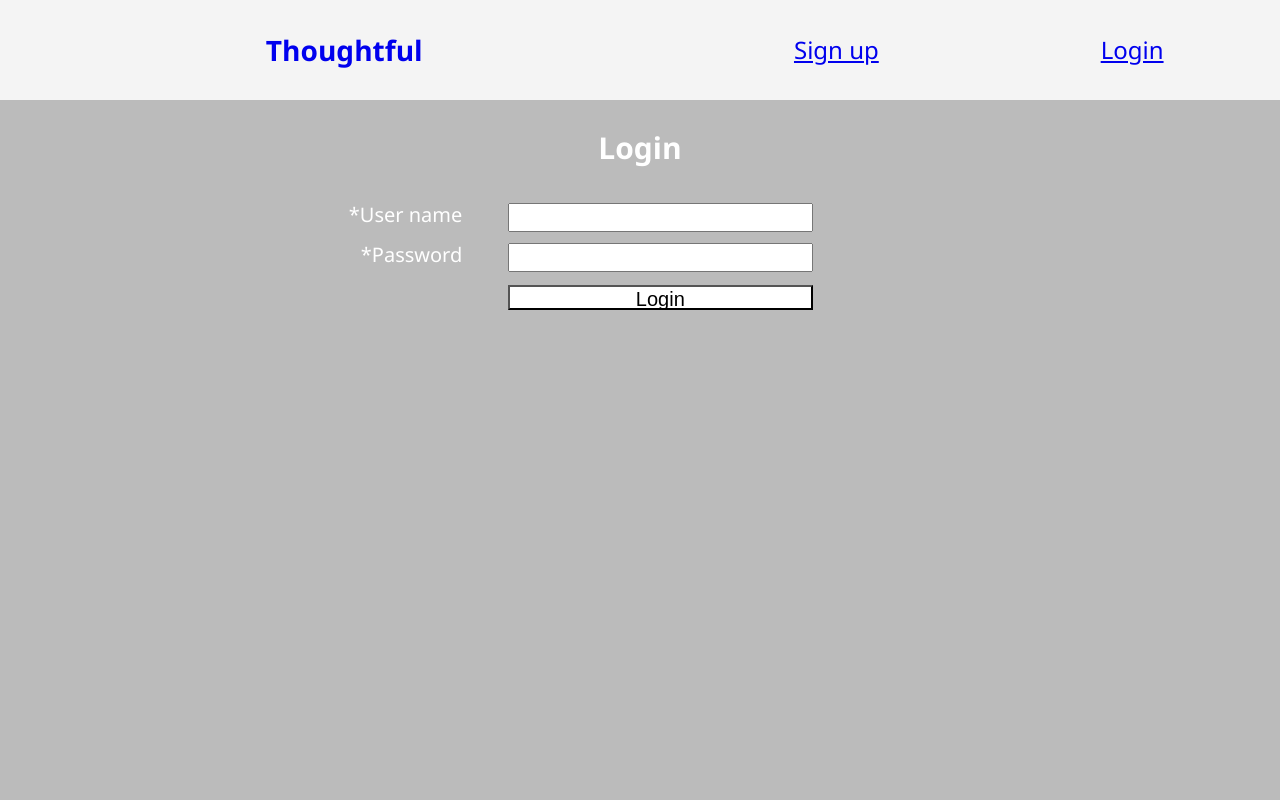
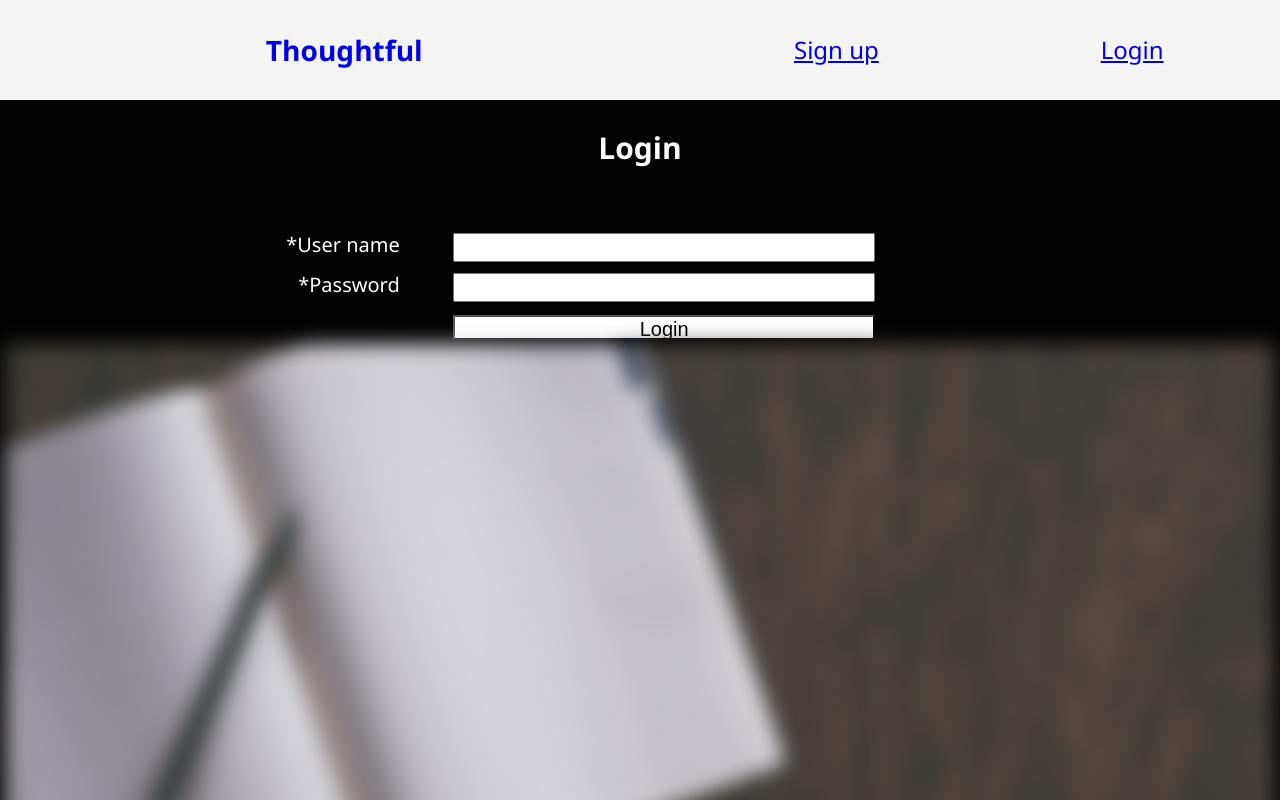
Before and after one commit to traviswhittington88/thoughtful-client, a React (Create React App) app: page /login in a window 1280 px wide. Shown: the top 800 px of the page. Built offline with nearby package versions, Linux system fonts and the light colour scheme; no server answers.

Commit message:
changed font-sizes to make better fit for mobile

```diff
--- a/src/components/LoginForm/LoginForm.css
+++ b/src/components/LoginForm/LoginForm.css
@@ -1,6 +1,7 @@
 .login-form {
   margin: 0 auto;
   width: 60%;
+  padding-top: 30px;
 }
 
 #label, .input {
@@ -17,10 +18,10 @@
 }
 
 
-@media screen and (min-width: 500px) {
+@media screen and (min-width: 700px) {
 
   .login-form {
-    width: 80%;
+    width: 95%;
   }
 
   #label, .input {
@@ -35,7 +36,7 @@
   }
 
   #label + .input {
-    width: 30%;
+    width: 35%;
     /* Large margin-right (30%) to force the next element to the new line
        and margin-left to create a gutter (space) between the #label and #input */
     margin: 0 30% 0 4%;
@@ -43,7 +44,7 @@
 
   #submit {
     text-align: center;
-    width: 30%;
+    width: 35%;
     height: 25px;
     margin-left: 4%;
   }
--- a/src/components/Nav/Nav.css
+++ b/src/components/Nav/Nav.css
@@ -6,6 +6,11 @@
   right: 0;
   z-index: 10;
   text-align: center;
+}
+
+.logo {
+  width: 300px;
+  height: 200px;
 }
 
 .bg-light {
--- a/src/routes/LandingPage/LandingPage.css
+++ b/src/routes/LandingPage/LandingPage.css
@@ -52,8 +52,7 @@ main {
 }
 
 .content .title {
-  font-size: 2.2rem;
-  margin-top: 1rem;
+  font-size: 1.5rem;
 }
 
 .content .text {
--- a/src/routes/LandingPage/LandingPage.js
+++ b/src/routes/LandingPage/LandingPage.js
@@ -35,7 +35,7 @@ export default class LandingPage extends Component {
                 <div>
                   <FontAwesomeIcon icon={faEdit} size="3x" />
                   <h3>Add Edit and Delete Your Entries</h3>
-                  <p>Add or delete entries from any of your journals</p>
+                  <p>Have a thought, change that thought or delete it forever</p>
                 </div>
                 <div>
                   <FontAwesomeIcon icon={faGlasses} size="3x" />
--- a/src/routes/LoginPage/LoginPage.css
+++ b/src/routes/LoginPage/LoginPage.css
@@ -1,8 +1,39 @@
+main {
+  background: rgba(0,0,0,0.9);
+  margin: 0;
+  color: #fff;
+
+}
+
 .login-page {
-  background-color: #bbb;
   min-height: 200px;
   padding: 10px 5px 55px 5px;
 }
+
+.login-page::after {
+  content: '';
+  height: 100vh;
+  width: 100%;
+  background-image: url(showcase.jpg);
+  background-size: cover;
+  background-repeat: no-repeat;
+  background-position: center;
+  display: block;
+  filter: blur(10px);
+  -webkit-filter: blur(10px);
+  transition: all 1000ms;
+}
+
+.login-page:hover::after {
+  filter: blur(0px);
+  -webkit-filter: blur(0px);
+}
+
+.login-page:hover .login-content {
+  filter: blur(0px);
+  -webkit-filter: blur(0px);
+}
+
 
 @media screen and (min-width: 320px) {   /* iPhone 4 */
 
--- a/src/routes/LoginPage/LoginPage.js
+++ b/src/routes/LoginPage/LoginPage.js
@@ -29,9 +29,9 @@ export default class LoginPage extends Component {
               <header role="banner" className="header">
                 <h2>Login</h2>
               </header>
-              <LoginForm
-                onLoginSuccess={this.handleLoginSuccess}
-              />
+              <div className="login-content">
+              <LoginForm onLoginSuccess={this.handleLoginSuccess} />
+              </div>
             </section>
           </main>
           <Footer />
```
Also changed, not shown: src/components/Nav/logo.png (added), src/routes/LoginPage/showcase.jpg (added).
